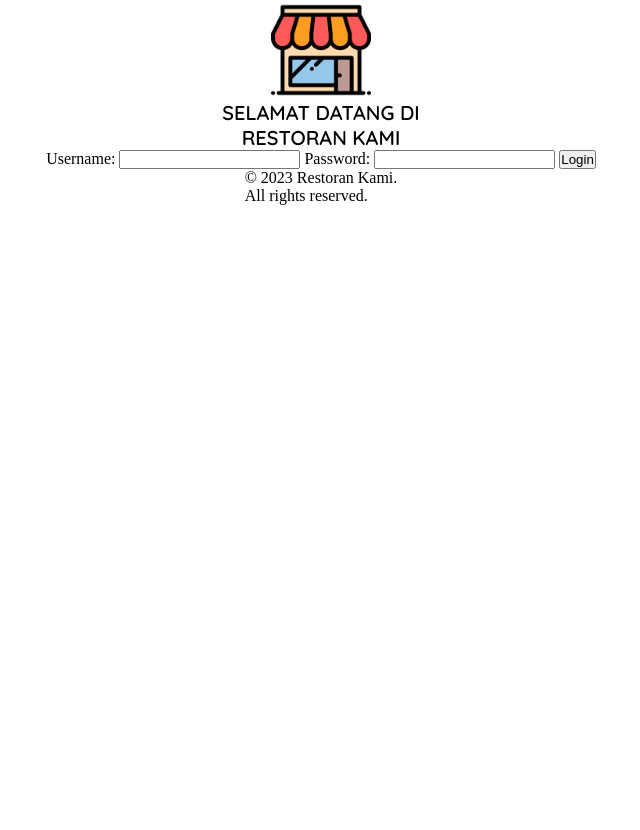
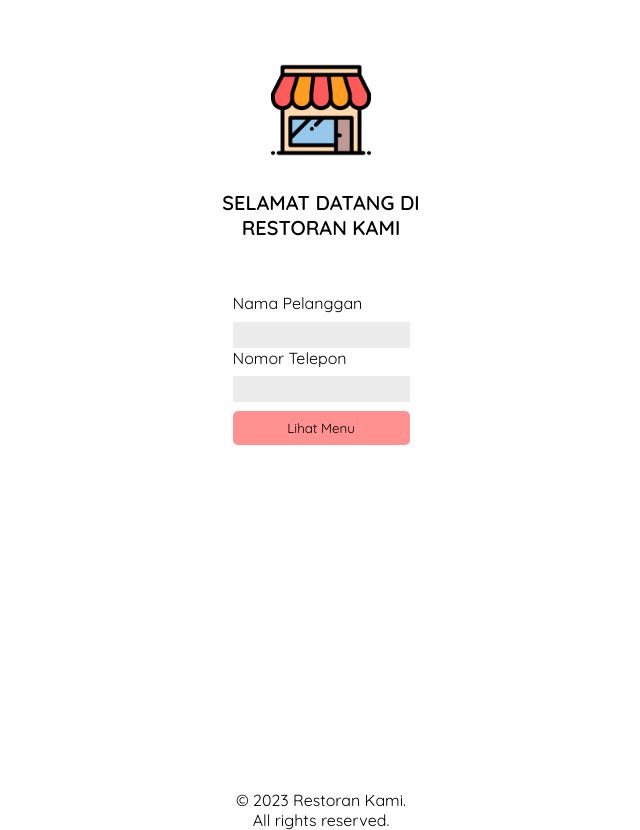
Before and after one commit to rpl-yaso-2324/restokami-simulasiukk24-xiirpl3, a plain HTML site: page index.html in a window 1280 px wide. Shown: the whole page, without its empty margins (319-959 px from the left). Before the commit the page ends 800 px from the top, so only its background shows below. Drawn offline with Linux system fonts and the light colour scheme.

Commit message:
first-commit

```diff
--- a/index.css
+++ b/index.css
@@ -12,6 +12,8 @@ header {
 
 header img {
 	width: 100px;
+	margin-top: 20%;
+	margin-bottom: 10%;
 }
 header h1 {
 	font-family: Quicksand;
@@ -19,3 +21,30 @@ header h1 {
 	font-weight: 600;
 	text-align: center;
 }
+body{
+	font-family: "Quicksand";
+}
+.login-section{
+	margin-top: 30%;
+}
+input{
+	margin-top: 5%;
+	background-color: #ececec;
+	border: none;
+	padding-top: 3%;
+	padding-bottom: 3%;
+}
+button{
+	margin-top: 5%;
+	width: 100%;
+	background-color: #ff9191;
+	border: none;
+	border-radius: 5px;
+	padding-top: 5%;
+	font-family: "Quicksand";
+	padding-bottom: 5%;
+}
+footer {
+	margin-top: 45%;
+	text-align: center;
+}
--- a/index.html
+++ b/index.html
@@ -16,11 +16,13 @@
       <main>
         <section class="login-section">
           <form id="loginForm">
-						<label for="username">Username:</label>
-						<input type="text" id="username" name="username" required />
-						<label for="password">Password:</label>
-						<input type="password" id="password" name="password" required />
-						<button type="submit">Login</button>
+            <label for="username">Nama Pelanggan</label><br />
+            <input type="text" id="username" name="username" required /><br>
+            <label for="password">Nomor Telepon</label><br />
+            <input type="text" id="password" name="password" required />
+            <center>
+              <button type="submit">Lihat Menu</button>
+            </center>
           </form>
         </section>
       </main>
--- /dev/null
+++ b/menu.css
@@ -0,0 +1,28 @@
+@font-face {
+	font-family: "Quicksand";
+	src: url("/assets/font/Quicksand-VariableFont_wght.ttf") format("truetype");
+}
+body{
+    font-family: "Quicksand";
+}
+* {
+    margin: 0;
+    padding: 0;
+}
+img {
+    width: 50px;
+    height: 50px;
+    margin-top: 15px;
+}
+nav {
+  justify-content: center;
+  display: flex;
+}
+nav h1{
+    margin-top: 7%;
+}
+hr {
+    border: none;
+    height: 5%;
+    background-color: #ff9191;
+}
```
Also changed, not shown: menu.html (added, +19 -0 lines). Lines whose indentation alone changed are shown as unchanged.
